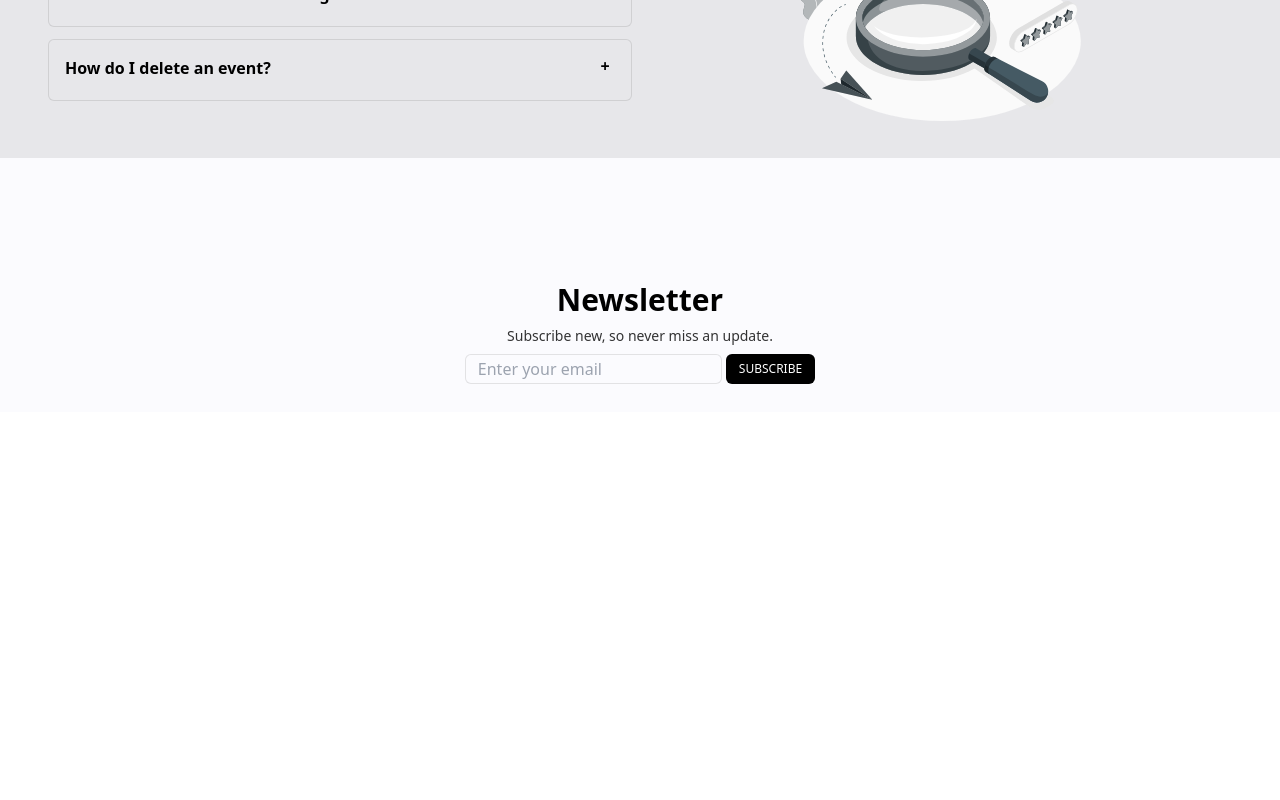
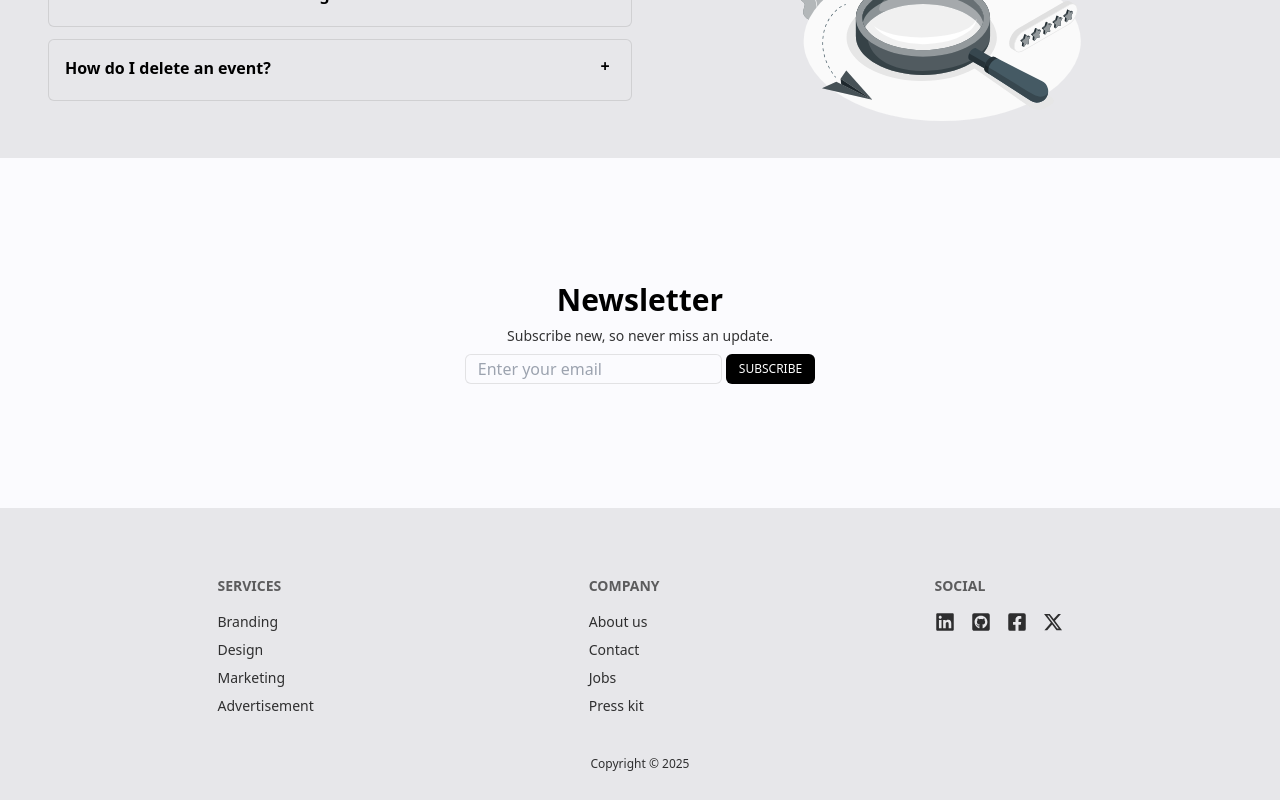
Before and after one commit to sakib-333/digital-event-scheduler-system-client, a React (Vite) app: page / in a window 1280 px wide. Shown: the part 2493-3293 px from the top of the page. Before the commit the page ends 2905 px from the top, so only its background shows below. Built offline with nearby package versions, Linux system fonts and the light colour scheme.

Commit message:
Add footer section.

```diff
--- /dev/null
+++ b/src/Components/Footer/Footer.tsx
@@ -0,0 +1,45 @@
+import { FaFacebookSquare, FaGithubSquare, FaLinkedin } from "react-icons/fa";
+import { FaXTwitter } from "react-icons/fa6";
+
+const Footer = () => {
+  return (
+    <div className="primary-spacing bg-background2 primary-width mx-auto">
+      <footer className="footer p-10 justify-items-center">
+        <nav className="text-secondary">
+          <h6 className="footer-title text-primary">Services</h6>
+          <a className="link link-hover">Branding</a>
+          <a className="link link-hover">Design</a>
+          <a className="link link-hover">Marketing</a>
+          <a className="link link-hover">Advertisement</a>
+        </nav>
+        <nav className="text-secondary">
+          <h6 className="footer-title text-primary">Company</h6>
+          <a className="link link-hover">About us</a>
+          <a className="link link-hover">Contact</a>
+          <a className="link link-hover">Jobs</a>
+          <a className="link link-hover">Press kit</a>
+        </nav>
+        <nav className="text-secondary">
+          <h6 className="footer-title text-primary">Social</h6>
+          <div className="grid grid-flow-col gap-4">
+            <a href="www.linkedin.com/in/sakibur-rahman">
+              <FaLinkedin className="w-5 h-5" />
+            </a>
+            <a href="https://github.com/sakib-333">
+              <FaGithubSquare className="w-5 h-5" />
+            </a>
+            <a href="https://www.facebook.com/sakib071">
+              <FaFacebookSquare className="w-5 h-5" />
+            </a>
+            <a href="https://x.com/sakib_333x">
+              <FaXTwitter className="w-5 h-5" />
+            </a>
+          </div>
+        </nav>
+      </footer>
+      <p className="text-center text-xs text-secondary">Copyright &copy; 2025</p>
+    </div>
+  );
+};
+
+export default Footer;
--- a/src/Layouts/HomeLayout.tsx
+++ b/src/Layouts/HomeLayout.tsx
@@ -4,6 +4,7 @@ import useTheme from "../Hooks/useTheme/useTheme";
 import { Outlet } from "react-router-dom";
 import { IoMdMoon } from "react-icons/io";
 import { IoSunnySharp } from "react-icons/io5";
+import Footer from "../Components/Footer/Footer";
 
 const HomeLayout = () => {
   const { theme, setTheme } = useTheme();
@@ -27,11 +28,12 @@ const HomeLayout = () => {
   };
 
   return (
-    <div className="max-w-screen-2xl mx-auto relative">
+    <div className="max-w-screen-2xl mx-auto bg-background relative">
       <Navbar />
-      <div className="bg-background min-h-screen">
+      <div className="min-h-screen">
         <Outlet />
       </div>
+      <Footer />
       <button
         className="w-8 h-8 rounded-full flex items-center justify-center text-primary fixed border-common right-5 bottom-5 z-10"
         onClick={hanleToggleTheme}
```
